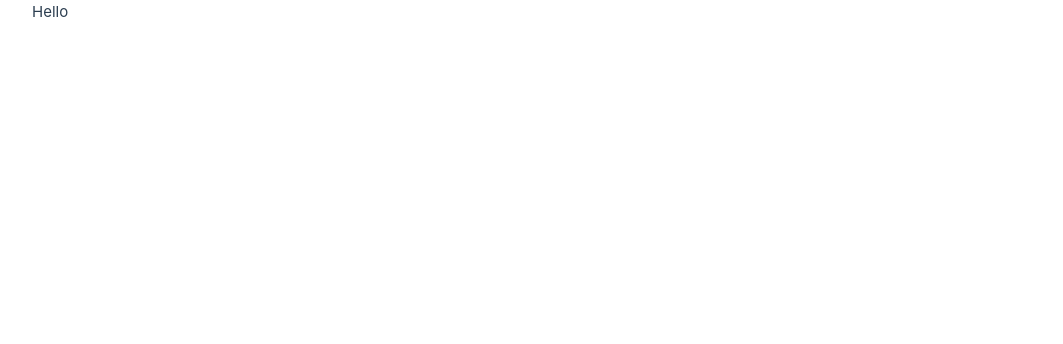
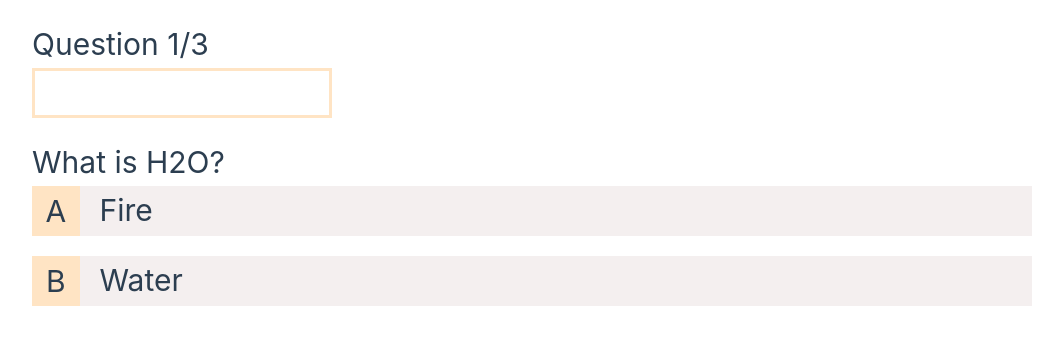
Before and after one commit to Augusto-LJ/quiz-app, a Vue app: page /quiz/1 in a window 1280 px wide. Shown: the top 344 px of the page, without its empty margins (108-1171 px from the left). Built offline with nearby package versions, Linux system fonts and the light colour scheme.

Commit message:
feat: basic html and css for the quiz

```diff
--- a/src/views/QuizView.vue
+++ b/src/views/QuizView.vue
@@ -1,5 +1,89 @@
 <template>
     <div>
-        Hello
+        <header>
+            <h4>Question 1/3</h4>
+            <div class="bar">
+                <div class="completion">
+
+                </div>
+            </div>
+        </header>
+        <div>
+            <div class="question-container">
+                <h1>
+                    What is H2O?
+                </h1>
+            </div>
+            <div class="options-container">
+                <div class="option">
+                    <p class="option-label">A</p>
+                    <div class="option-value">
+                            <p>Fire</p>
+                    </div>
+                </div>
+            </div>
+            <div class="options-container">
+                <div class="option">
+                    <p class="option-label">B</p>
+                    <div class="option-value">
+                            <p>Water</p>
+                    </div>
+                </div>
+            </div>
+        </div>
     </div>
 </template>
+
+<style scoped>
+    header {
+        margin-top: 20px;
+
+        h4 {
+            font-size: 30px;
+        }
+    }
+
+    .bar {
+        width: 300px;
+        height: 50px;
+        border: 3px solid bisque;
+    }
+
+    .completion {
+        height: 100%;
+        width: 0%;
+        background-color: bisque;
+    }
+
+    .question-container {
+        margin-top: 20px;
+    }
+
+    .question {
+        font-size: 40px;
+        margin-bottom: 20px;
+    }
+
+    .option {
+        display: flex;
+        margin-bottom: 20px;
+        cursor: pointer;
+    }
+
+    .option-label {
+        background-color: bisque;
+        width: 50px;
+        height: 50px;
+        font-size: 30px;
+        display: flex;
+        align-items: center;
+        justify-content: center;
+    }
+
+    .option-value {
+        background-color: rgb(244, 239, 239);
+        width: 100%;
+        font-size: 30px;
+        padding: 0 20px;
+    }
+</style>
```
